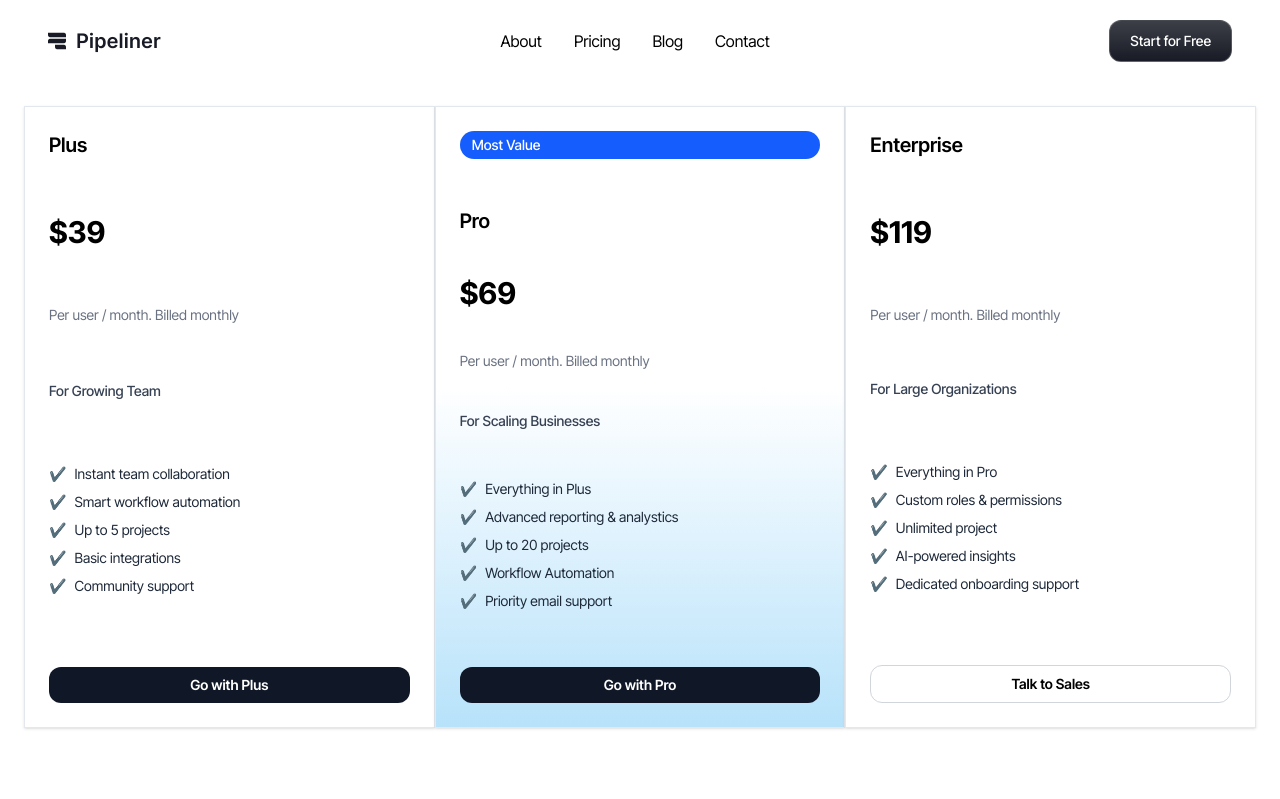
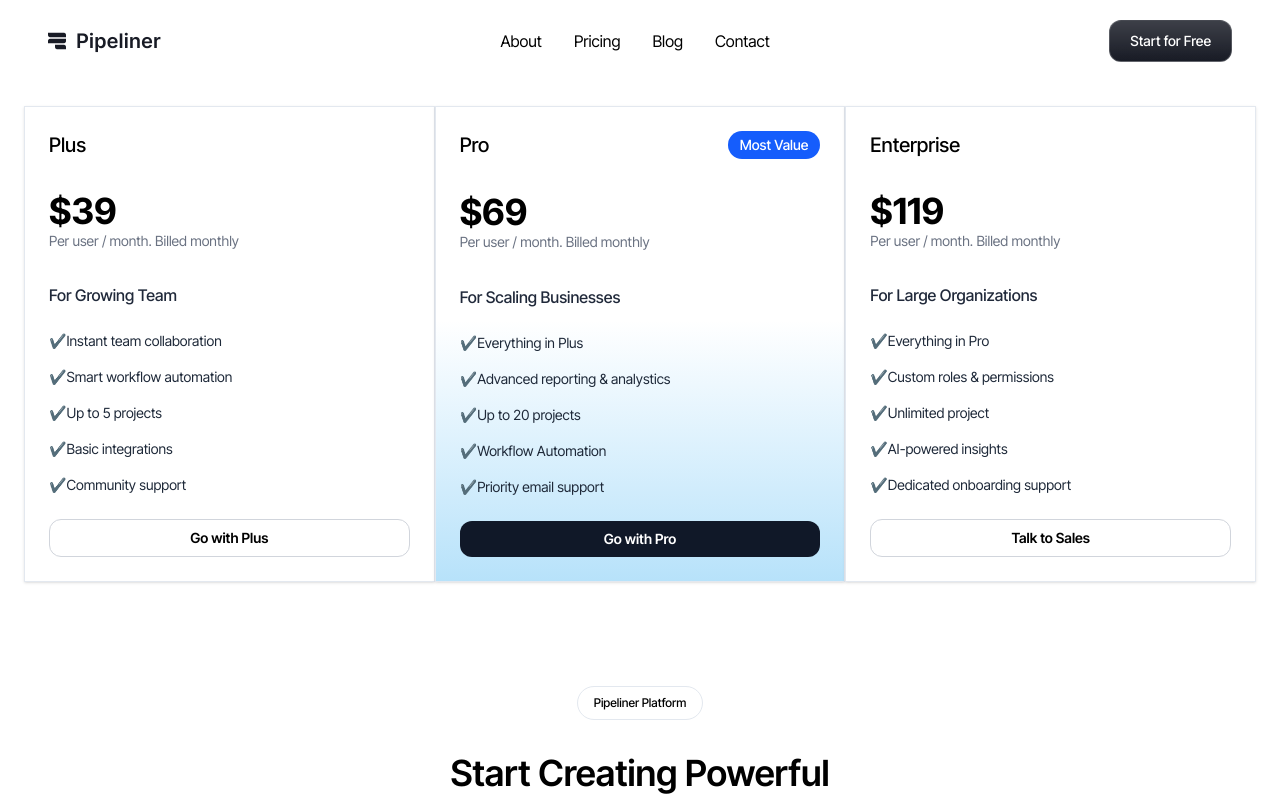
Before and after one commit to KyuzenDev/dipa-pipeliner, a Next.js app: page /pricing-plan in a window 1280 px wide. Shown: the top 799 px of the page. Built offline with nearby package versions, Linux system fonts and the light colour scheme.

Commit message:
style(pricing-plan): enhance UI styling for improved clarity and consistency

```diff
--- a/src/app/pricing-plan/page.tsx
+++ b/src/app/pricing-plan/page.tsx
@@ -9,31 +9,37 @@ export default function PricingPlan() {
                     className={`border border-grayscale-200 justify-between flex flex-col gap-8 p-6 shadow-sm ${plan.version === 'Primary' ? 'bg-gradient-to-b from-white to-[#B7E2FA] from-45%' : 'bg-white'
                         }`}
                 >
+                    <div className="flex flex-row justify-between items-center">
+                        <h3 className="text-xl font-medium">{plan.head}</h3>
                         {plan.popularity && (
-                        <div className="text-sm font-medium text-white bg-blue-600 px-3 py-1 rounded-full inline-block mb-4">
+                            <div className="text-sm font-medium text-white bg-blue-600 px-3 py-1 rounded-full inline-block ml-4">
                                 Most Value
                             </div>
                         )}
-                    <h3 className="text-xl font-semibold">{plan.head}</h3>
-                    <p className="text-3xl font-bold my-2">{plan.price}</p>
-                    <p className="text-sm text-gray-500 mb-2">{plan.description}</p>
-                    <p className="text-sm text-gray-700 font-medium mb-4">{plan.notes}</p>
-                    <ul className="space-y-2 mb-6">
+                    </div>
+                    <div className="flex flex-col">
+                        <p className="text-4xl font-bold">{plan.price}</p>
+                        <p className="text-sm text-gray-500">{plan.description}</p>
+                    </div>
+                    <div className="flex flex-col gap-6">
+                        <p className="text-md text-grayscale-800 font-medium">{plan.notes}</p>
+                        <ul className="flex flex-col gap-4">
                             {plan.features.map((feature) => (
                                 <li key={feature} className="flex items-start text-sm text-gray-800">
-                                <span className="text-blue-600 mr-2">✔️</span> {feature}
+                                    <span className="text-blue-600">✔️</span> {feature}
                                 </li>
                             ))}
                         </ul>
                         <button
-                        className={`w-full py-2 px-4 rounded-xl text-sm font-semibold ${plan.head === 'Enterprise'
-                                ? 'border border-gray-300 hover:bg-gray-50'
-                                : 'bg-gray-900 text-white hover:bg-gray-800'
+                            className={`w-full py-2 px-4 rounded-xl text-sm font-semibold ${plan.version === 'Primary'
+                                ? 'bg-gray-900 text-white hover:bg-gray-800'
+                                : 'border border-gray-300 hover:bg-gray-50'
                                 }`}
                         >
                             {plan.head === 'Enterprise' ? 'Talk to Sales' : `Go with ${plan.head}`}
                         </button>
                     </div>
+                </div>
             ))}
         </div>
     )
```
Lines whose indentation alone changed are shown as unchanged.
